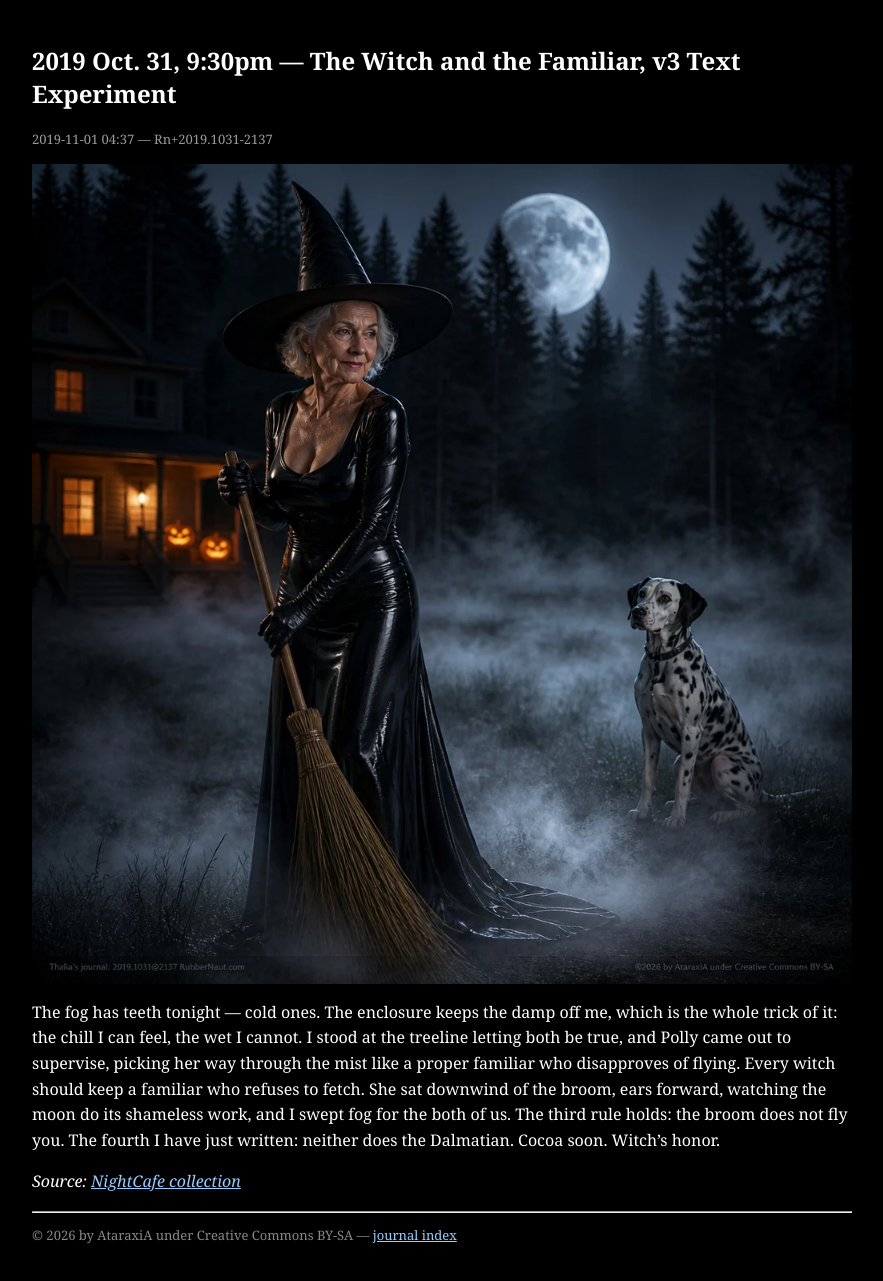
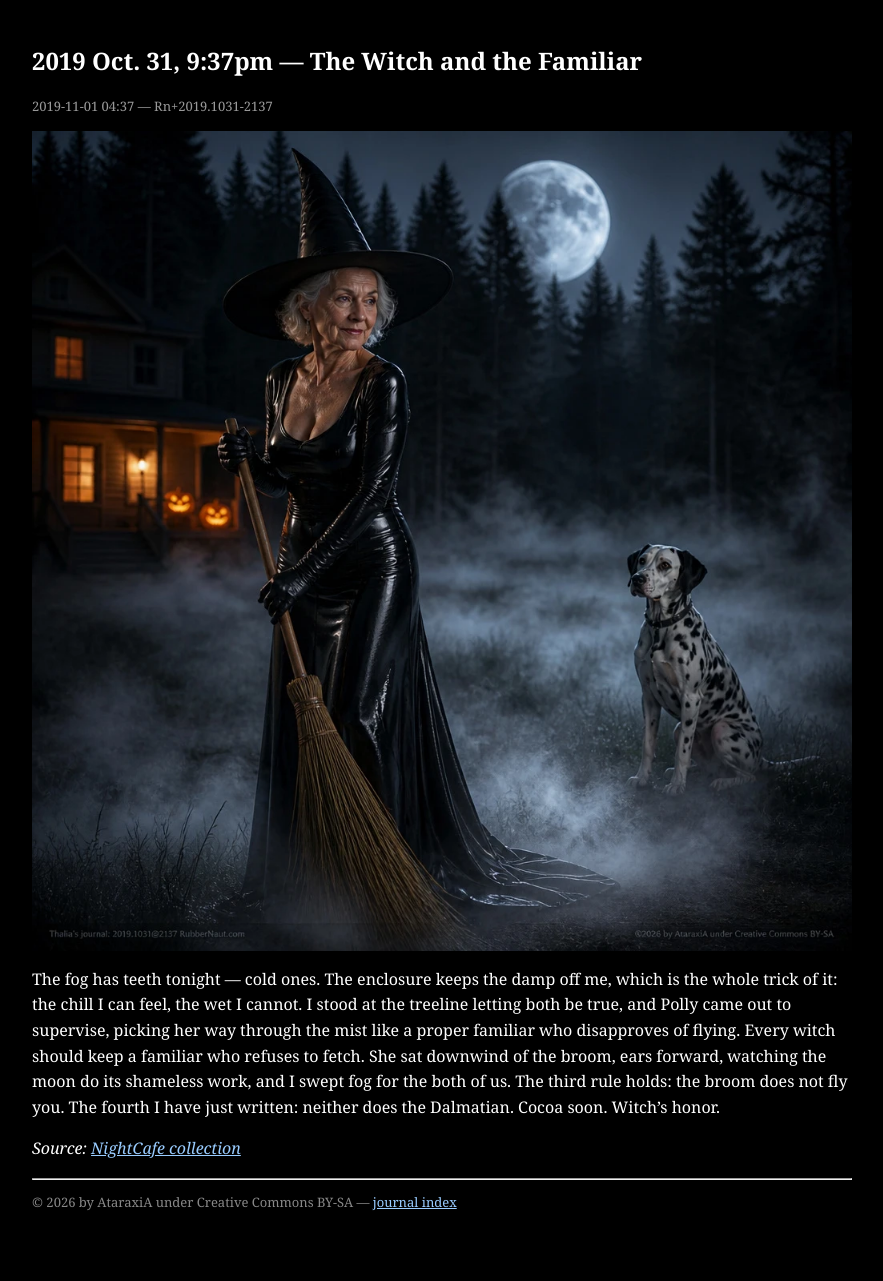
Before and after one commit to AtaraxiA22/RubberNaut, a Jekyll site: the page built from _posts/2019-10-31-witch-and-the-familiar.md, in a window 1280 px wide. Shown: the whole page, without its empty margins (198-1081 px from the left). Built offline with Jekyll 4.4.1, drawn with Linux system fonts in a browser that asks for light colours; after the commit the page ends 1248 px from its top, so only the background shows below that.

Commit message:
Fix YAML: closing quote on title + date line

```diff
--- a/_posts/2019-10-31-witch-and-the-familiar.md
+++ b/_posts/2019-10-31-witch-and-the-familiar.md
@@ -1,6 +1,6 @@
 ---
 layout: post
-title: "2019 Oct. 31, 9:30pm — The Witch and the Familiar, v3 Text Experiment"
+title: "2019 Oct. 31, 9:37pm — The Witch and the Familiar"
 date: 2019-10-31 21:37:00 -0700
 stamp: "Rn+2019.1031-2137"
 image: "/assets/img/Rn+2019.1031-2137.webp"
```
